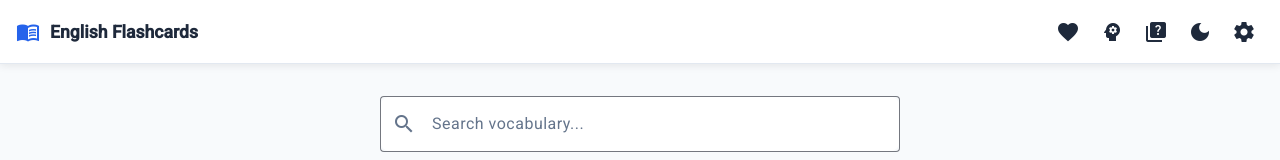
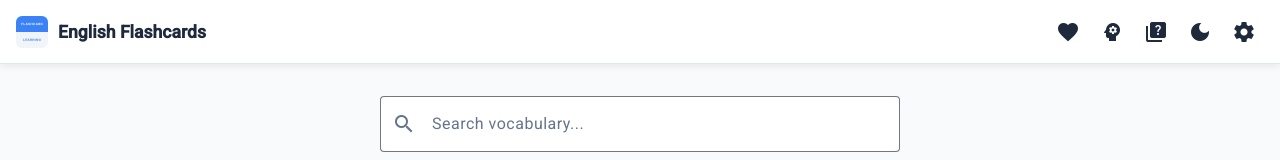
Before and after one commit to hieund20/flashcards-learning, an Angular app: page / in a window 1280 px wide. Shown: the top 160 px of the page. Built offline with nearby package versions, Linux system fonts and the light colour scheme; no server answers.

Commit message:
add logo

```diff
--- a/src/app/features/flashcards/components/toolbar/toolbar.component.html
+++ b/src/app/features/flashcards/components/toolbar/toolbar.component.html
@@ -1,6 +1,6 @@
 <mat-toolbar class="app-toolbar">
   <a class="toolbar-title" routerLink="/">
-    <mat-icon>menu_book</mat-icon>
+    <img src="/logo.png" alt="Flashcard Learning" />
 
     <span>English Flashcards</span>
   </a>
--- a/src/app/features/flashcards/components/toolbar/toolbar.component.scss
+++ b/src/app/features/flashcards/components/toolbar/toolbar.component.scss
@@ -23,6 +23,13 @@
   cursor: pointer;
   user-select: none;
   transition: opacity 0.2s ease;
+}
+
+.toolbar-title img {
+  width: 32px;
+  height: 32px;
+  object-fit: contain;
+  border-radius: 6px;
 }
 
 .toolbar-title:hover {
--- a/src/index.html
+++ b/src/index.html
@@ -5,7 +5,7 @@
   <title>EnglishFlashcardsExtension</title>
   <base href="/">
   <meta name="viewport" content="width=device-width, initial-scale=1">
-  <link rel="icon" type="image/x-icon" href="favicon.ico">
+  <link rel="icon" type="image/png" href="/logo.png">
   <link href="https://fonts.googleapis.com/css2?family=Roboto:wght@300;400;500&amp;display=swap" rel="stylesheet">
   <link href="https://fonts.googleapis.com/icon?family=Material+Icons" rel="stylesheet">
   <link rel="manifest" href="manifest.webmanifest">
```
Also changed, not shown: public/logo.png (added), public/manifest.webmanifest.
